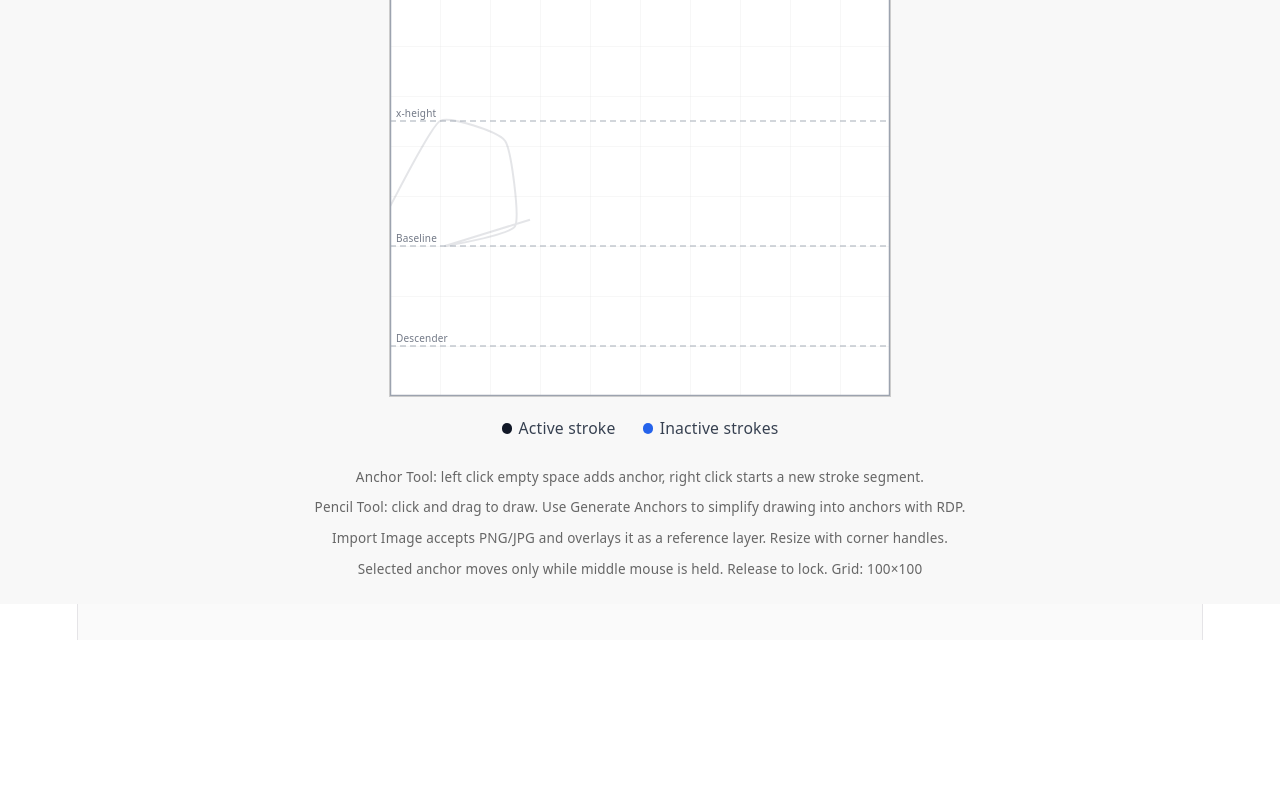
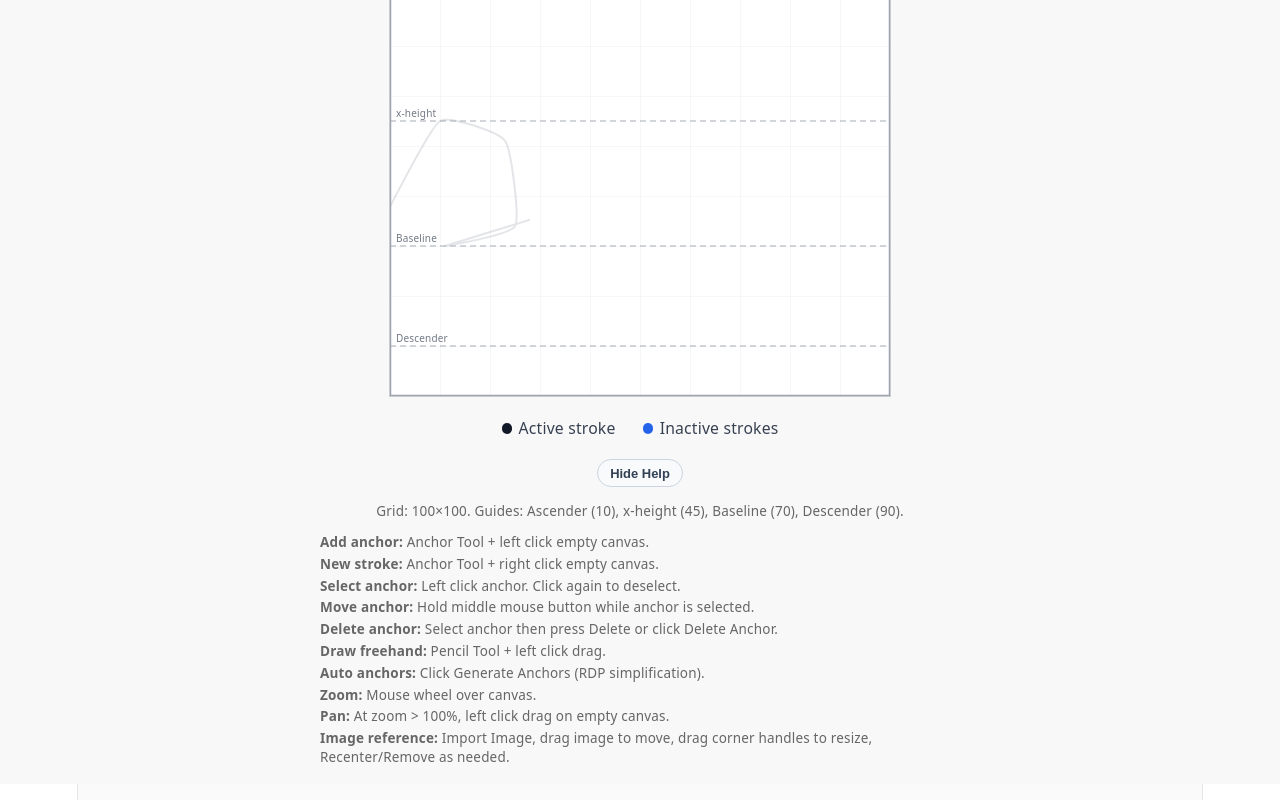
Before and after one commit to ShivenThakker/Ink_Forge, a React (Vite) app: page / in a window 1280 px wide. Shown: the part 1139-1939 px from the top of the page. Before the commit the page ends 1779 px from the top, so only its background shows below. Built offline with nearby package versions, Linux system fonts and the light colour scheme.

Commit message:
feat: enforce tool-owned mouse interactions in letter editor

```diff
--- a/src/components/LetterEditor.css
+++ b/src/components/LetterEditor.css
@@ -60,6 +60,10 @@
 .editor-canvas {
   border: 1px solid #ccc;
   background: white;
+  cursor: crosshair;
+}
+
+.editor-canvas.is-pencil-mode {
   cursor: crosshair;
 }
 
@@ -132,6 +136,11 @@
   cursor: grabbing;
 }
 
+.imported-image.is-disabled {
+  pointer-events: none;
+  cursor: crosshair;
+}
+
 .imported-image-border {
   fill: none;
   stroke: #64748b;
@@ -145,6 +154,12 @@
   stroke: #ffffff;
   stroke-width: 1;
   cursor: nwse-resize;
+}
+
+.image-resize-handle.is-disabled {
+  pointer-events: none;
+  opacity: 0.35;
+  cursor: crosshair;
 }
 
 .image-import-input {
@@ -200,6 +215,38 @@
   text-align: center;
 }
 
+.help-toggle {
+  appearance: none;
+  -webkit-appearance: none;
+  margin: 0 0 0.35rem;
+  padding: 0.3rem 0.65rem;
+  border: 1px solid #cbd5e1;
+  border-radius: 999px;
+  background: #f8fafc;
+  color: #334155;
+  font-size: 0.72rem;
+  font-weight: 600;
+  cursor: pointer;
+}
+
+.help-toggle:hover {
+  background: #eef2f7;
+}
+
 .editor-instructions p {
   margin: 0.25rem 0;
 }
+
+.interaction-legend {
+  margin: 0.5rem 0 0;
+  padding: 0;
+  list-style: none;
+  text-align: left;
+  display: grid;
+  gap: 0.2rem;
+  max-width: 640px;
+}
+
+.interaction-legend li {
+  line-height: 1.35;
+}
--- a/src/components/LetterEditor.tsx
+++ b/src/components/LetterEditor.tsx
@@ -148,6 +148,7 @@ export function LetterEditor({ char = 'a', sourceLetter, anchorCount = 8, onExpo
   const [zoom, setZoom] = useState(1);
   const [isPanActive, setIsPanActive] = useState(false);
   const [toolMode, setToolMode] = useState<'anchor' | 'pencil'>('anchor');
+  const [showHelp, setShowHelp] = useState(true);
   const [freehandStrokes, setFreehandStrokes] = useState<Point[][]>([]);
   const [isDrawingFreehand, setIsDrawingFreehand] = useState(false);
   const [importedImage, setImportedImage] = useState<ImportedImageOverlay | null>(null);
@@ -237,6 +238,12 @@ export function LetterEditor({ char = 'a', sourceLetter, anchorCount = 8, onExpo
       setSelectedAnchorId(null);
     }
   }, [selectedAnchorId, strokes]);
+
+  useEffect(() => {
+    if (toolMode !== 'pencil') return;
+    setImageMoveState(null);
+    setImageResizeState(null);
+  }, [toolMode]);
 
   const screenToGrid = useCallback((clientX: number, clientY: number): Point => {
     if (!svgRef.current) return { x: 0, y: 0 };
@@ -394,7 +401,7 @@ export function LetterEditor({ char = 'a', sourceLetter, anchorCount = 8, onExpo
   }, [commitStructuralChange, toolMode]);
 
   const handleMouseMove = useCallback((e: React.MouseEvent<SVGSVGElement>) => {
-    if (imageMoveState && importedImage) {
+    if (toolMode === 'anchor' && imageMoveState && importedImage) {
       const current = screenToGrid(e.clientX, e.clientY);
       const dx = current.x - imageMoveState.start.x;
       const dy = current.y - imageMoveState.start.y;
@@ -410,7 +417,7 @@ export function LetterEditor({ char = 'a', sourceLetter, anchorCount = 8, onExpo
       return;
     }
 
-    if (imageResizeState && importedImage) {
+    if (toolMode === 'anchor' && imageResizeState && importedImage) {
       const current = screenToGrid(e.clientX, e.clientY);
       const dx = current.x - imageResizeState.start.x;
       const dy = current.y - imageResizeState.start.y;
@@ -498,7 +505,7 @@ export function LetterEditor({ char = 'a', sourceLetter, anchorCount = 8, onExpo
   }, [imageMoveState, imageResizeState, importedImage, isDrawingFreehand, isMiddleMoveActive, isPanActive, screenToGrid, selectedAnchorId, toolMode]);
 
   const handleMouseDown = useCallback((e: React.MouseEvent<SVGSVGElement>) => {
-    if (imageResizeState || imageMoveState) return;
+    if (toolMode === 'anchor' && (imageResizeState || imageMoveState)) return;
 
     if (toolMode === 'pencil') {
       if (e.button !== 0) return;
@@ -515,12 +522,12 @@ export function LetterEditor({ char = 'a', sourceLetter, anchorCount = 8, onExpo
   }, [imageMoveState, imageResizeState, pushHistorySnapshot, screenToGrid, selectedAnchorId, strokes, toolMode]);
 
   const handleMouseUp = useCallback((e: React.MouseEvent<SVGSVGElement>) => {
-    if (imageMoveState) {
+    if (toolMode === 'anchor' && imageMoveState) {
       setImageMoveState(null);
       return;
     }
 
-    if (imageResizeState) {
+    if (toolMode === 'anchor' && imageResizeState) {
       setImageResizeState(null);
       return;
     }
@@ -572,6 +579,7 @@ export function LetterEditor({ char = 'a', sourceLetter, anchorCount = 8, onExpo
   }, []);
 
   const handleResizeHandleMouseDown = useCallback((e: React.MouseEvent<SVGRectElement>, corner: ResizeCorner) => {
+    if (toolMode !== 'anchor') return;
     if (!importedImage) return;
     e.preventDefault();
     e.stopPropagation();
@@ -581,9 +589,10 @@ export function LetterEditor({ char = 'a', sourceLetter, anchorCount = 8, onExpo
       start,
       initial: importedImage,
     });
-  }, [importedImage, screenToGrid]);
+  }, [importedImage, screenToGrid, toolMode]);
 
   const handleImageMouseDown = useCallback((e: React.MouseEvent<SVGImageElement>) => {
+    if (toolMode !== 'anchor') return;
     if (!importedImage) return;
     e.preventDefault();
     e.stopPropagation();
@@ -592,7 +601,7 @@ export function LetterEditor({ char = 'a', sourceLetter, anchorCount = 8, onExpo
       start,
       initial: importedImage,
     });
-  }, [importedImage, screenToGrid]);
+  }, [importedImage, screenToGrid, toolMode]);
 
   const handleRecenterImage = useCallback(() => {
     setImportedImage((prev) => {
@@ -831,7 +840,7 @@ export function LetterEditor({ char = 'a', sourceLetter, anchorCount = 8, onExpo
       >
       <svg
         ref={svgRef}
-        className="editor-canvas"
+        className={`editor-canvas ${toolMode === 'pencil' ? 'is-pencil-mode' : ''}`}
         width={SVG_SIZE * zoom}
         height={SVG_SIZE * zoom}
         viewBox={`0 0 ${SVG_SIZE} ${SVG_SIZE}`}
@@ -865,7 +874,7 @@ export function LetterEditor({ char = 'a', sourceLetter, anchorCount = 8, onExpo
             height={importedImage.height * SCALE}
             preserveAspectRatio="none"
             opacity="0.3"
-            className={`imported-image ${imageMoveState ? 'is-dragging' : ''}`}
+            className={`imported-image ${imageMoveState ? 'is-dragging' : ''} ${toolMode === 'pencil' ? 'is-disabled' : ''}`}
             onMouseDown={handleImageMouseDown}
           />
         )}
@@ -932,7 +941,7 @@ export function LetterEditor({ char = 'a', sourceLetter, anchorCount = 8, onExpo
                 y={handle.y * SCALE - 5}
                 width={10}
                 height={10}
-                className="image-resize-handle"
+                className={`image-resize-handle ${toolMode === 'pencil' ? 'is-disabled' : ''}`}
                 onMouseDown={(e) => handleResizeHandleMouseDown(e, handle.corner)}
               />
             ))}
@@ -1016,10 +1025,26 @@ export function LetterEditor({ char = 'a', sourceLetter, anchorCount = 8, onExpo
       </div>
 
       <div className="editor-instructions">
-        <p>Anchor Tool: left click empty space adds anchor, right click starts a new stroke segment.</p>
-        <p>Pencil Tool: click and drag to draw. Use Generate Anchors to simplify drawing into anchors with RDP.</p>
-        <p>Import Image accepts PNG/JPG and overlays it as a reference layer. Resize with corner handles.</p>
-        <p>Selected anchor moves only while middle mouse is held. Release to lock. Grid: 100×100</p>
+        <button className="help-toggle" onClick={() => setShowHelp((prev) => !prev)}>
+          {showHelp ? 'Hide Help' : 'Show Help'}
+        </button>
+        {showHelp && (
+          <>
+            <p>Grid: 100×100. Guides: Ascender (10), x-height (45), Baseline (70), Descender (90).</p>
+            <ul className="interaction-legend">
+              <li><strong>Add anchor:</strong> Anchor Tool + left click empty canvas.</li>
+              <li><strong>New stroke:</strong> Anchor Tool + right click empty canvas.</li>
+              <li><strong>Select anchor:</strong> Left click anchor. Click again to deselect.</li>
+              <li><strong>Move anchor:</strong> Hold middle mouse button while anchor is selected.</li>
+              <li><strong>Delete anchor:</strong> Select anchor then press Delete or click Delete Anchor.</li>
+              <li><strong>Draw freehand:</strong> Pencil Tool + left click drag.</li>
+              <li><strong>Auto anchors:</strong> Click Generate Anchors (RDP simplification).</li>
+              <li><strong>Zoom:</strong> Mouse wheel over canvas.</li>
+              <li><strong>Pan:</strong> At zoom &gt; 100%, left click drag on empty canvas.</li>
+              <li><strong>Image reference:</strong> Import Image, drag image to move, drag corner handles to resize, Recenter/Remove as needed.</li>
+            </ul>
+          </>
+        )}
       </div>
     </div>
   );
```
